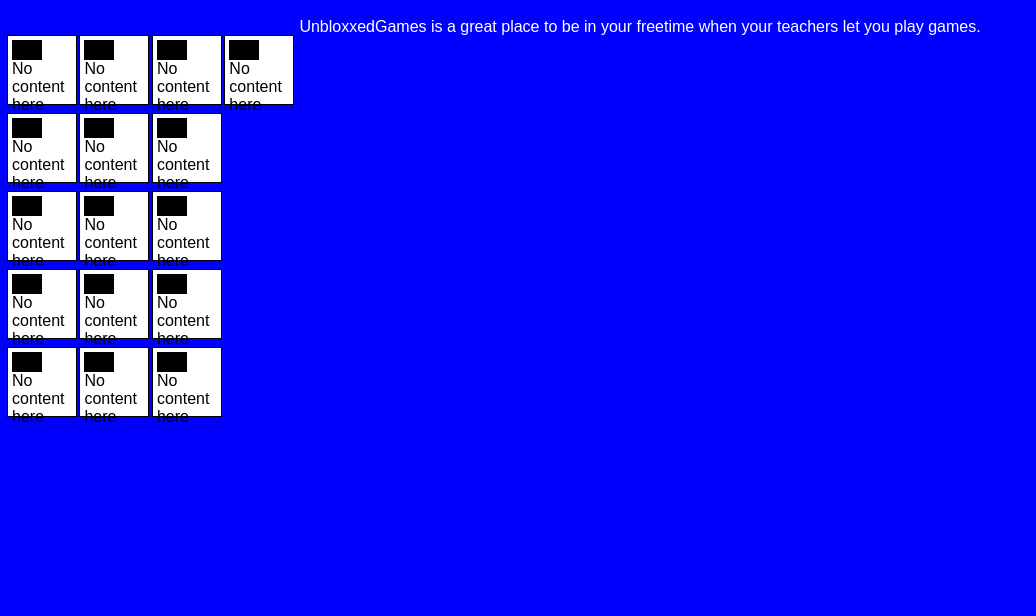
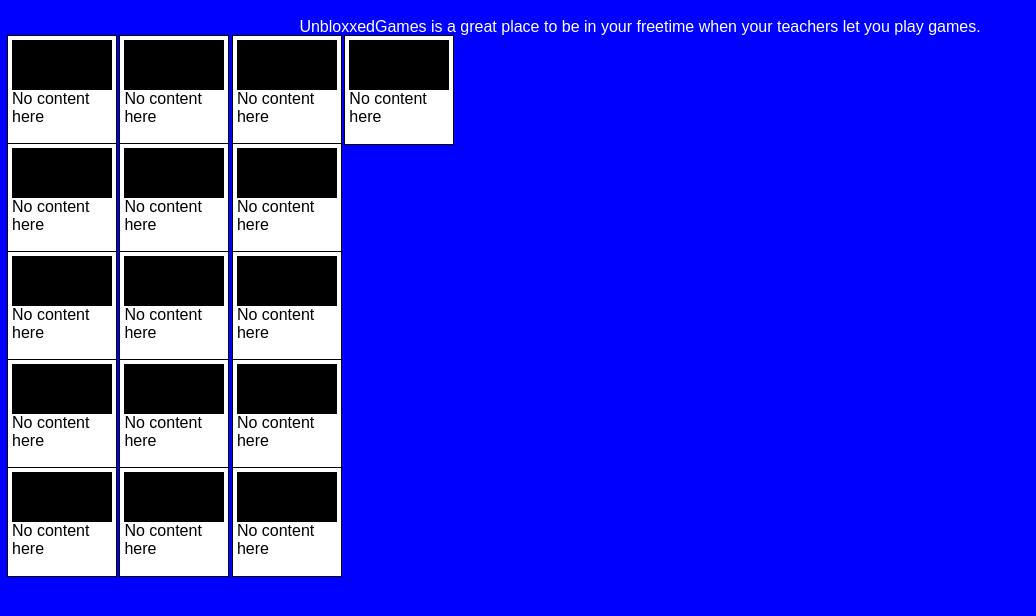
Before and after one commit to HotPizzaYT/unbloxxedGames, a plain HTML site: page index.html in a window 1280 px wide. Shown: the part 48-664 px from the top of the page, without its empty margins (0-1036 px from the left). Drawn offline with Linux system fonts and the light colour scheme.

Commit message:
Update index.html

```diff
--- a/index.html
+++ b/index.html
@@ -14,13 +14,13 @@ color: #000000;
 background-color: #ffffff;
 padding: 4px;
 display: inline-block;
-width: 60px;
-height: 60px;
+width: 100px;
+height: 100px;
 outline: 1px black solid;
 }
 .noGame {
-width: 30px;
-height: 20px;
+width: 100px;
+height: 50px;
 background-color: black;
 display: inline-block;
 }
```
